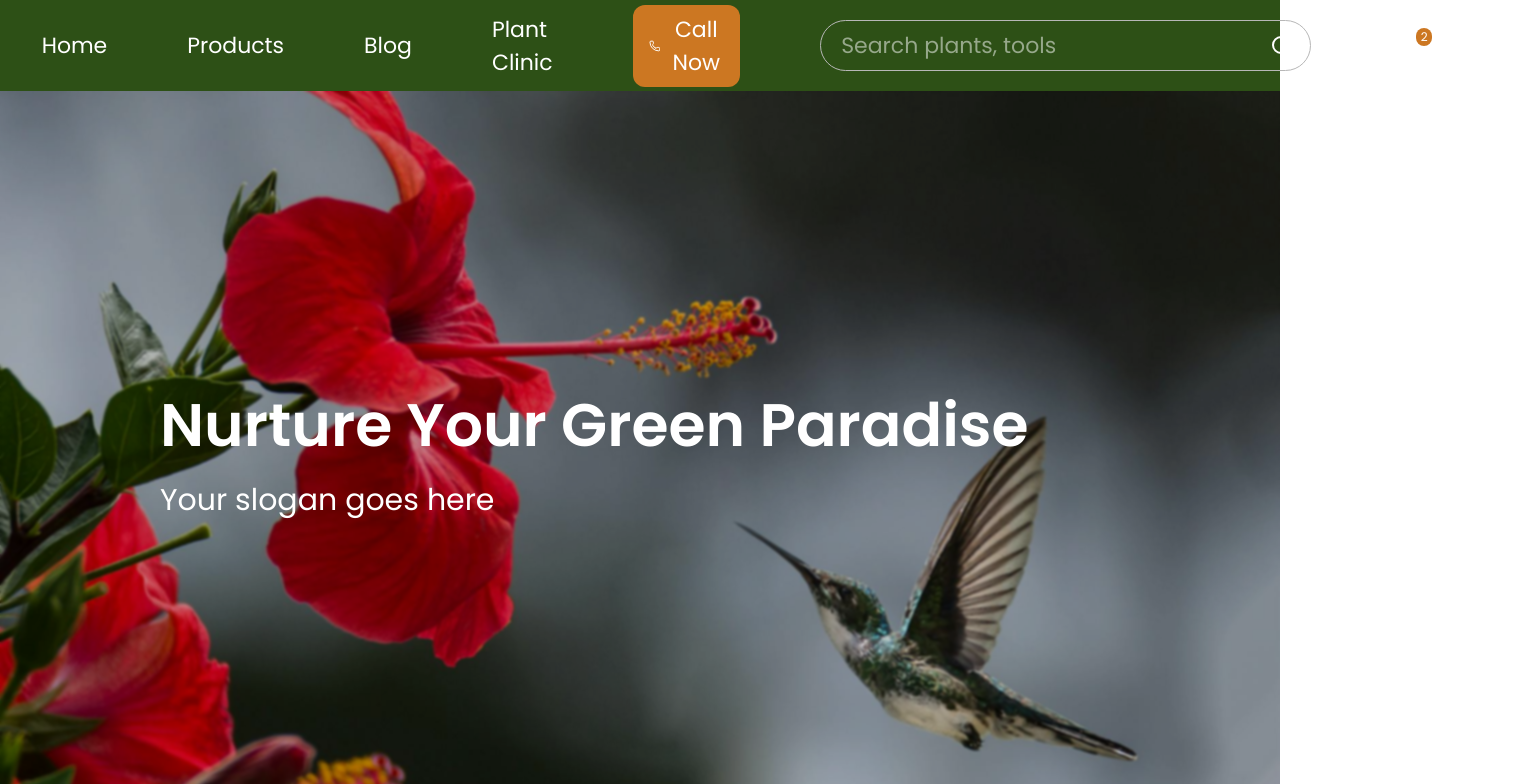
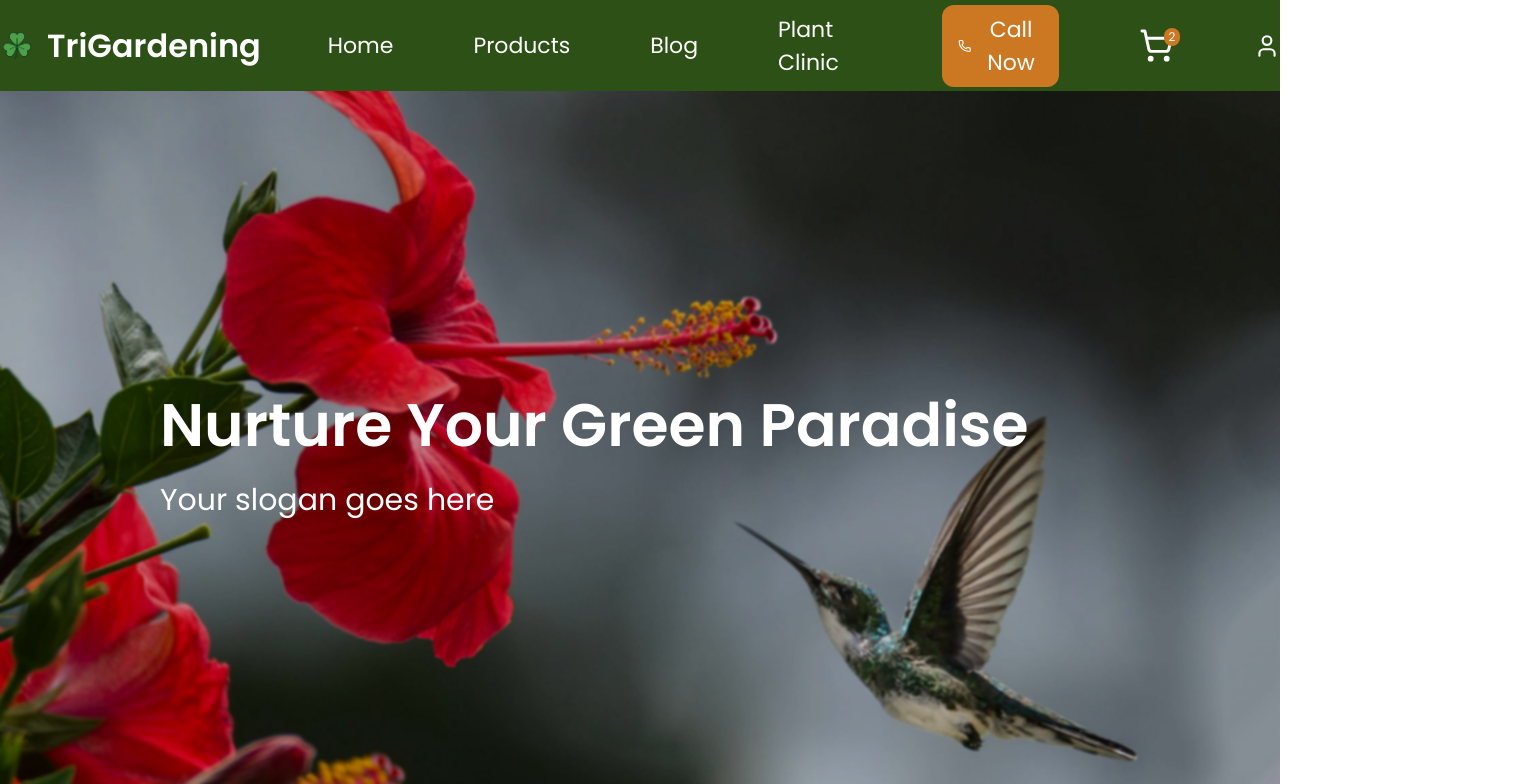
Before and after one commit to thisismasud/TriGardening, a Next.js app: page / in a window 1280 px wide. Shown: the top 784 px of the page, 1532 px wide, since content can reach past the window. Built offline with nearby package versions, Linux system fonts and the light colour scheme.

Commit message:
basic changes

```diff
--- a/components/common/Header/Header.tsx
+++ b/components/common/Header/Header.tsx
@@ -7,7 +7,7 @@ import Logo from "../Logo";
 
 const Header = () => {
   return (
-    <header className="flex justify-center items-center gap-20 bgGreen min-h-[91px] text-white">
+    <header className="flex justify-center items-center sm:gap-20 gap-10 bgGreen min-h-[91px] text-white">
       {/* Logo */}
       <Logo />
 
--- a/components/common/Header/Search.tsx
+++ b/components/common/Header/Search.tsx
@@ -1,13 +1,13 @@
 import { Search } from "lucide-react";
 const SearchComp = () => {
   return (
-    <div className="buttonStroke py-2 border rounded-full flex-center ">
+    <div className="buttonStroke py-2 border rounded-full sm:flex-center hidden">
       <input
         type="text"
         placeholder="Search plants, tools"
         className="text-white pl-5 text-[22px] focus:border-none outline-none"
       />
-        <Search className="mr-4" />
+      <Search className="mr-4" />
     </div>
   );
 };
```
